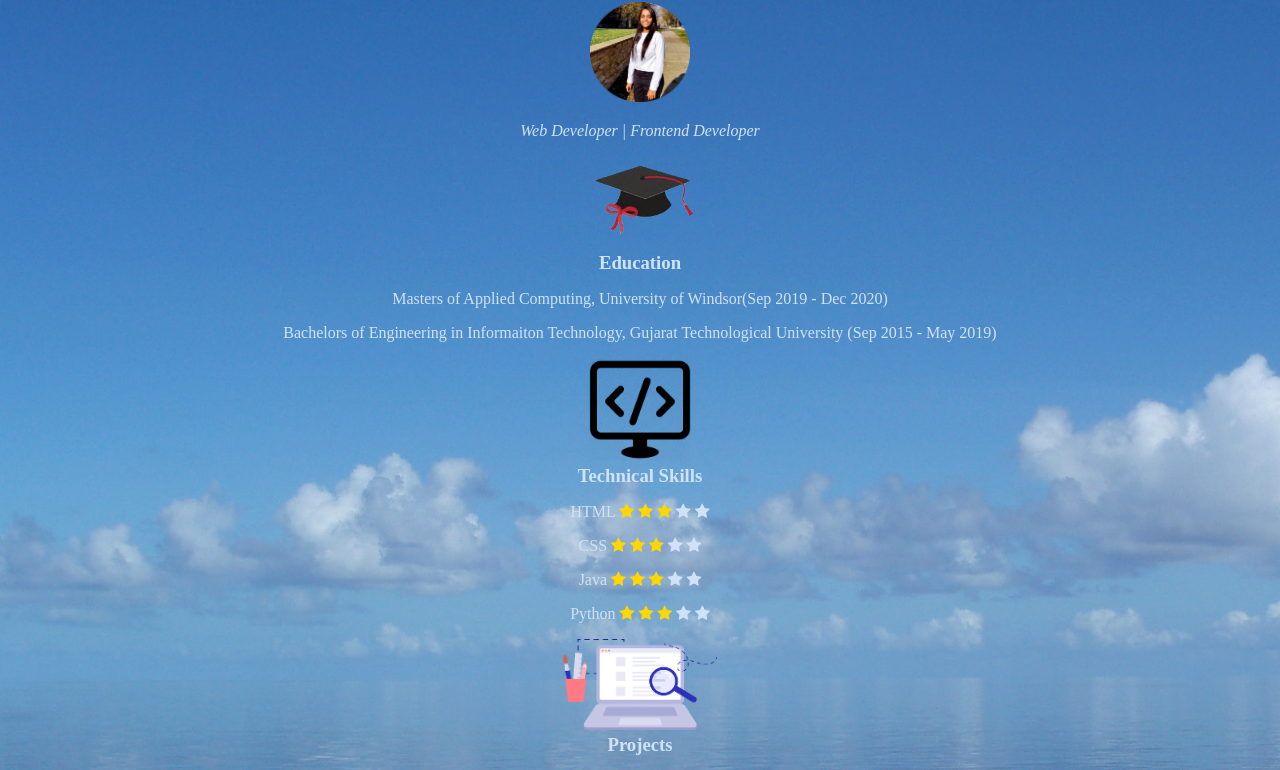
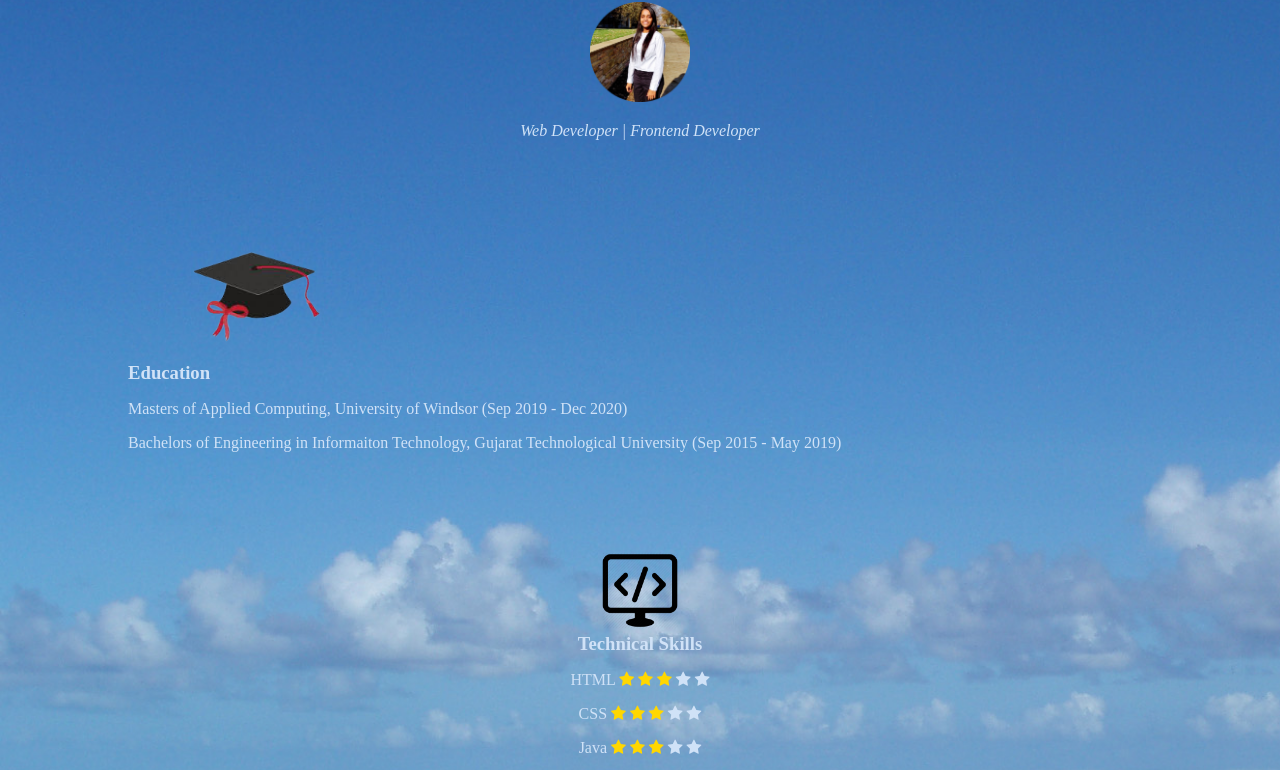
Before and after one commit to Jainishah12/Portfolio, a plain HTML site: page index.html in a window 1280 px wide. Shown: the part 73-843 px from the top of the page. Drawn offline with Linux system fonts and the light colour scheme.

Commit message:
fixing layout of divs on homepage

```diff
--- a/CSS/style.css
+++ b/CSS/style.css
@@ -1,6 +1,6 @@
 body{
     margin: 0px;
-    background-color: rgb(228, 241, 250);
+   /* background-color: rgb(228, 241, 250);*/
     text-align: center;
     background-image: url(../Images/background1.jpg);
     background-repeat: no-repeat;
@@ -40,3 +40,12 @@ hr{
 h3{
     margin:0px 0px;
 }
+.technicalskills{
+    width: 50%;
+    margin: auto;
+}
+.education{
+    width: 80%;
+    margin: 100px auto 100px auto;
+    text-align: left;
+}
--- a/index.html
+++ b/index.html
@@ -17,17 +17,17 @@
             <img src="Images/circle-cropped.png" alt="Jaini Shah" height="100px" class="profileimg">
             <p><em>Web Developer | Frontend Developer</em></p>
             <div class="education">
-                <img src="Images/education.png" alt="Educaiton" width=15%>
+                <img src="Images/education.png" alt="Educaiton" width="24%">
                 <h3>Education</h3>
-                <p>Masters of Applied Computing, University of Windsor(Sep 2019 - Dec 2020)</p>
+                <p>Masters of Applied Computing, University of Windsor (Sep 2019 - Dec 2020)</p>
                 <p>Bachelors of Engineering in Informaiton Technology, Gujarat Technological University (Sep 2015 - May 2019)</p>
             </div>
         </div>
     </div>
 
     <div class="middle-container">
-        <div>
-            <img src="Images/techskills.png" alt="Technical skills" width="8%">
+        <div class="technicalskills">
+            <img src="Images/techskills.png" alt="Technical skills" width="12%">
             <h3>Technical Skills</h3>
             <p>HTML
                 <span class="fa fa-star checked"></span>
```
